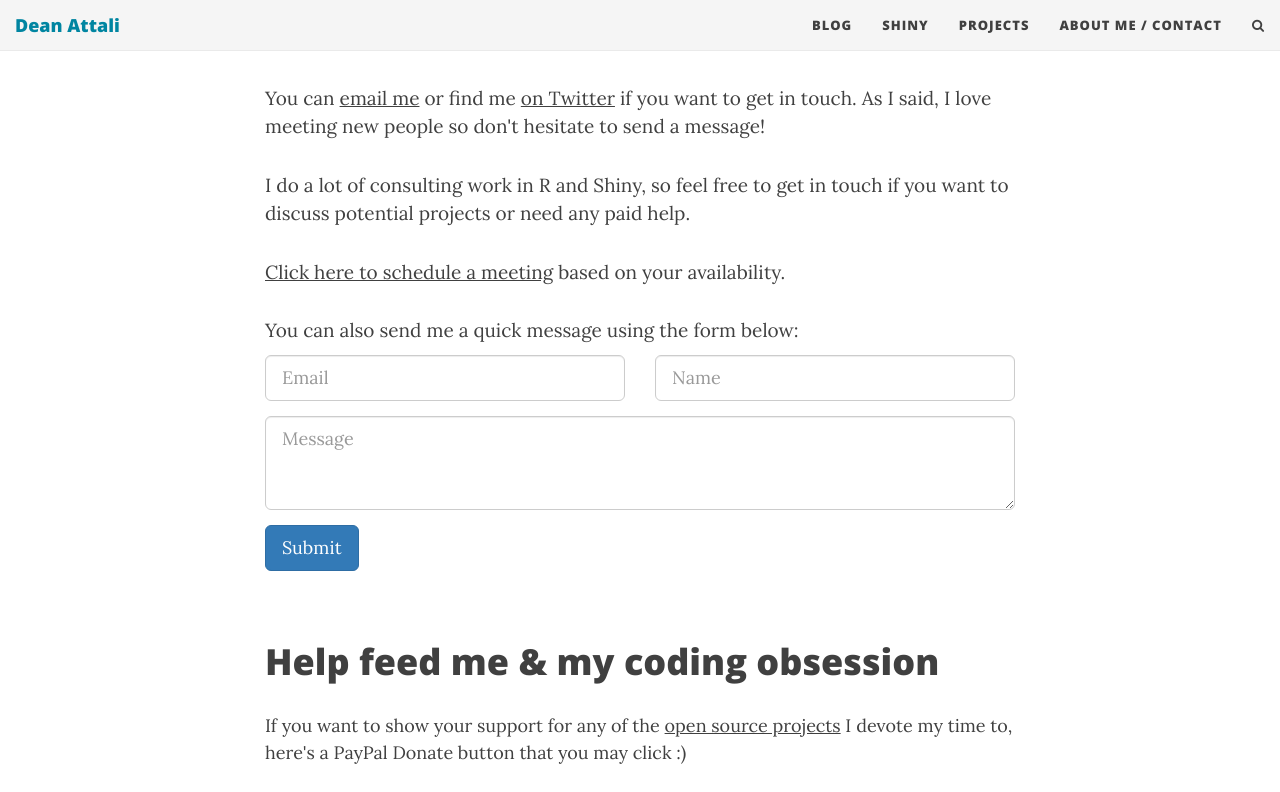
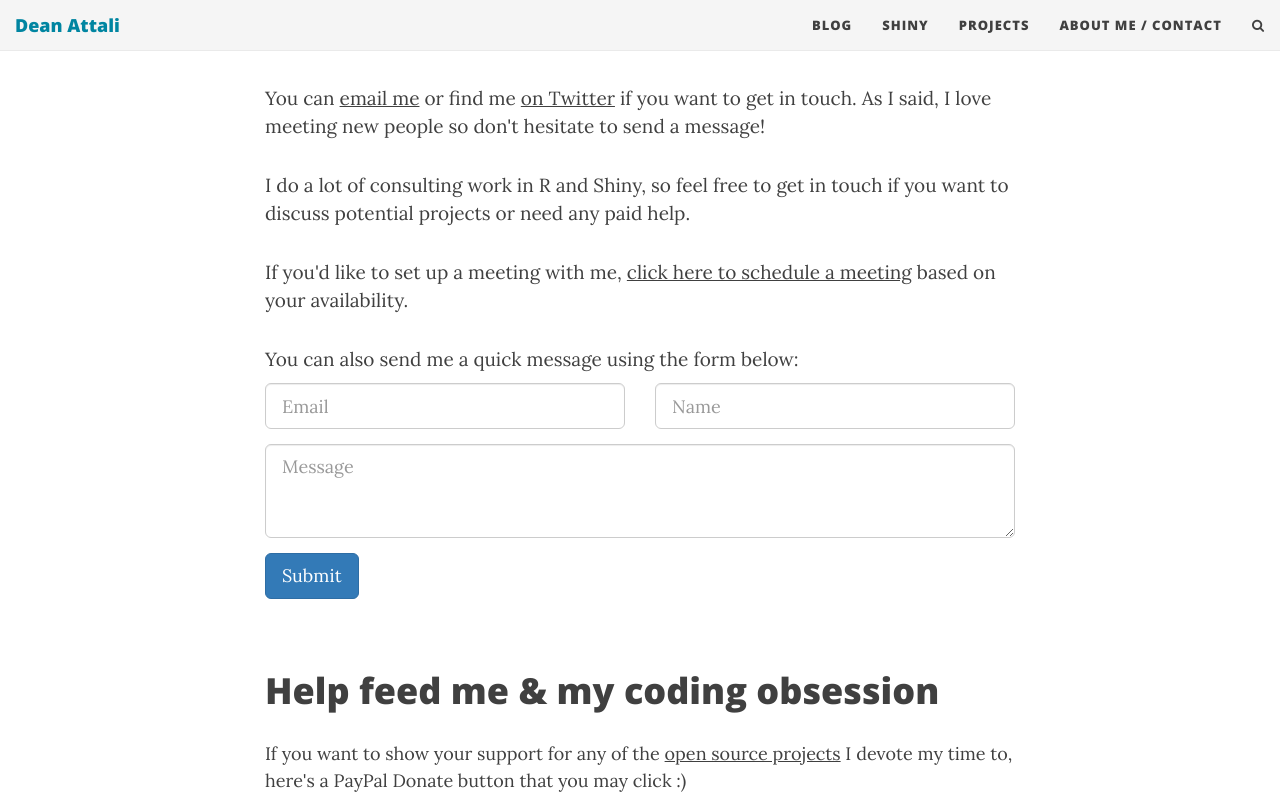
Before and after one commit to daattali/daattali.github.io, a Jekyll site: the page built from aboutme.html, in a window 1280 px wide and 900 px high, scrolled down 1143 px, cut to the strip 0-792 px from the top of the window. Built offline with Jekyll 4.4.1, drawn with Linux system fonts in a browser that asks for light colours; nearby versions of some CDN libraries.

Commit message:
aboutme: update calendly wording

```diff
--- a/aboutme.html
+++ b/aboutme.html
@@ -61,7 +61,7 @@
 
 <p>You can <a href="mailto:dean@attalitech.com?subject=Hello from deanattali.com">email me</a> or find me <a href="https://twitter.com/daattali">on Twitter</a> if you want to get in touch. As I said, I love meeting new people so don't hesitate to send a message!</p>
 <p>I do a lot of consulting work in R and Shiny, so feel free to get in touch if you want to discuss potential projects or need any paid help.</p>
-<p><a href="https://calendly.com/attalitech/meeting">Click here to schedule a meeting</a> based on your availability.</p>
+<p>If you'd like to set up a meeting with me, <a href="https://calendly.com/attalitech/meeting">click here to schedule a meeting</a> based on your availability.</p>
 
 <form action="https://formspree.io/dean@attalitech.com" method="POST" class="form" id="contact-form">
   <p>You can also send me a quick message using the form below:</p>
```
